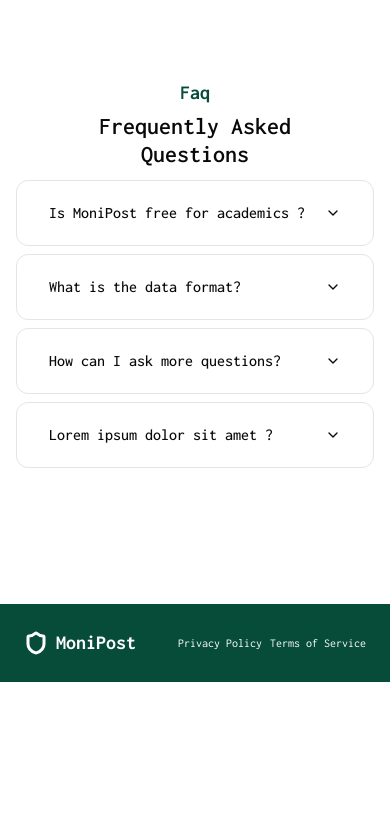
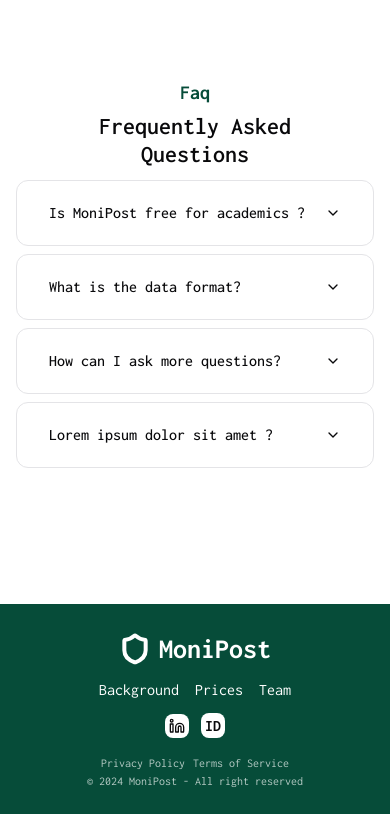
Before and after one commit to SebastienLaurentt/MoniPost, a Next.js app: page / in a window 390 px wide. Shown: the part 4925-5739 px from the top of the page. Before the commit the page ends 5607 px from the top, so only its background shows below. Built offline with nearby package versions, Linux system fonts and the light colour scheme.

Commit message:
update footer design

```diff
--- a/components/Footer.tsx
+++ b/components/Footer.tsx
@@ -1,18 +1,69 @@
-import { Shield } from "lucide-react";
+import { Linkedin, Shield } from "lucide-react";
+import Image from "next/image";
 import Link from "next/link";
+import FooterLogo from "../public/images/FooterLogo.svg";
 
 const Footer = () => {
   return (
-    <footer className="w-full bg-primary p-6 text-secondary-foreground md:px-10 xl:px-16">
-      <div className="mx-auto flex flex-row items-center justify-between xl:max-w-screen-xl">
+    <footer className="w-full bg-primary p-6 text-secondary-foreground md:pt-8 xl:px-16">
+      <div className="relative mx-auto flex flex-col xl:max-w-screen-xl">
+        <div className=" mb-2 flex flex-row justify-center md:mb-6 md:justify-between">
           <Link href="/" className="flex flex-row items-center gap-x-2">
-          <Shield color="white" className="size-6 md:size-8" strokeWidth={3} />
-          <span className=" text-md font-bold text-secondary-foreground md:text-lg">
+            <Shield
+              color="white"
+              className="size-8 md:size-10 lg:size-14"
+              strokeWidth={3}
+            />
+            <span className="text-xl font-bold md:text-3xl lg:text-4xl">
               MoniPost
             </span>
           </Link>
-        <nav className="text-xs md:w-fit md:text-sm">
-          <ul className="flex w-full flex-row justify-between gap-x-2 md:gap-x-6">
+          <div className="absolute bottom-8 right-0 hidden md:flex lg:bottom-12 xl:bottom-8">
+            <Image
+              src={FooterLogo}
+              alt="MoniPost Logo"
+              className=" md:w-[400px] xl:w-[450px]"
+            />
+          </div>
+        </div>
+        <div className="mb-3 flex justify-center md:justify-start">
+          <ul className="flex flex-row gap-x-4 xl:text-md">
+            <li>
+              <Link href="/#background-section">Background</Link>
+            </li>
+            <li>
+              <Link href="/#price-section">Prices</Link>
+            </li>
+            <li>
+              <Link href="/#team-section">Team</Link>
+            </li>
+          </ul>
+        </div>
+        <div className="mb-3">
+          <ul className="flex flex-row items-center justify-center gap-x-3 text-foreground md:justify-start">
+            <li>
+              <Link
+                href="https://www.linkedin.com/in/mingming-zhao-23b13a146/"
+                target="_blank"
+              >
+                <Linkedin className="size-6 rounded-sm bg-background p-1" />
+              </Link>
+            </li>
+            <li>
+              <Link
+                href="https://orcid.org/0000-0003-4355-7688"
+                className="size-6 rounded-sm bg-background p-1 font-bold"
+                target="_blank"
+              >
+                ID
+              </Link>
+            </li>
+          </ul>
+        </div>
+        <div className="mx-auto flex w-full flex-col-reverse items-center justify-between text-xs text-secondary-foreground/70 md:flex-row md:text-sm">
+          <span> &copy; 2024 MoniPost - All right reserved</span>
+          <nav className="">
+            <ul className="mt-1 flex w-full flex-row justify-between gap-x-2 md:mt-0 md:gap-x-6">
               <li>
                 <Link href="/privacy">Privacy Policy</Link>
               </li>
@@ -22,6 +73,7 @@ const Footer = () => {
             </ul>
           </nav>
         </div>
+      </div>
     </footer>
   );
 };
```
Also changed, not shown: public/images/FooterLogo.svg (added). Lines whose indentation alone changed are shown as unchanged.
